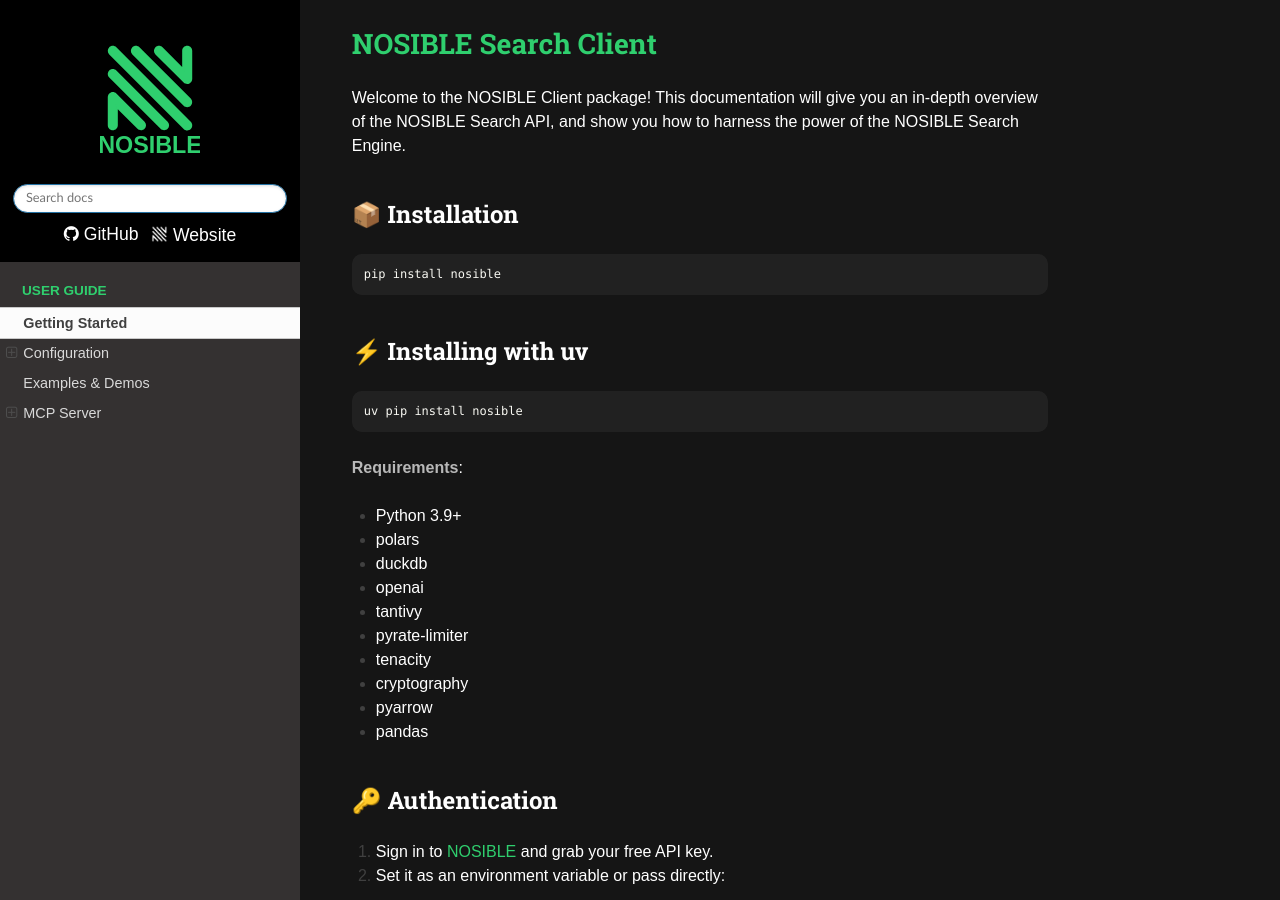
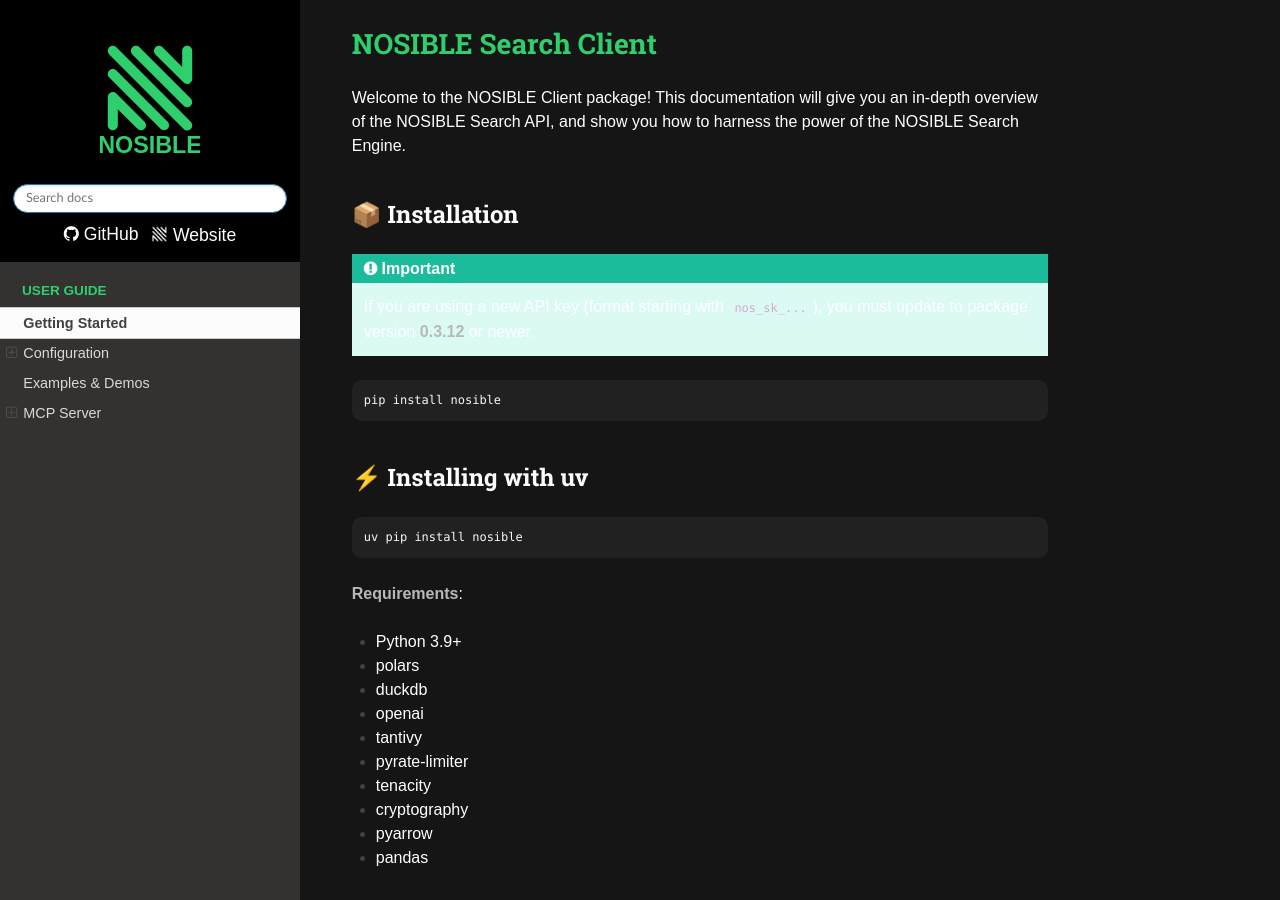
Before and after one commit to NosibleAI/nosible-py, a Sphinx documentation site: the page built from docs/index.rst, in a window 1280 px wide and 900 px high, scrolled down 310 px. Built offline with Sphinx 7.4.7 and the Read the Docs theme 3.1.0, drawn with Linux system fonts in a browser that asks for light colours.

Commit message:
[0.3.13] Docs: Added warning for those with old API keys

```diff
--- a/docs/index.rst
+++ b/docs/index.rst
@@ -10,6 +10,10 @@
 
 📦 Installation
 ~~~~~~~~~~~~~~~
+
+.. important::
+   If you are using a new API key (format starting with ``nos_sk_...``), you must update to package version **0.3.12**
+   or newer.
 
 .. code:: bash
 
```
Also changed, not shown: README.md (+2 -0 lines).
